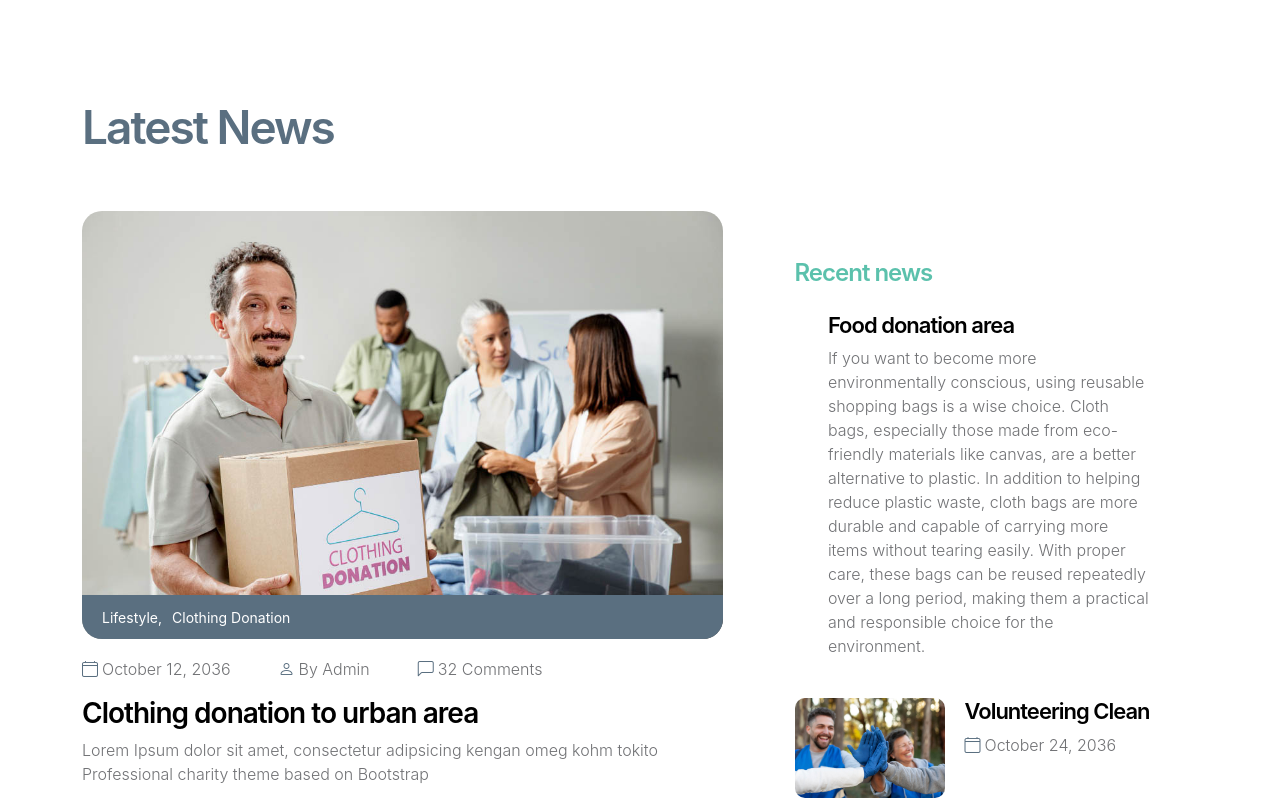
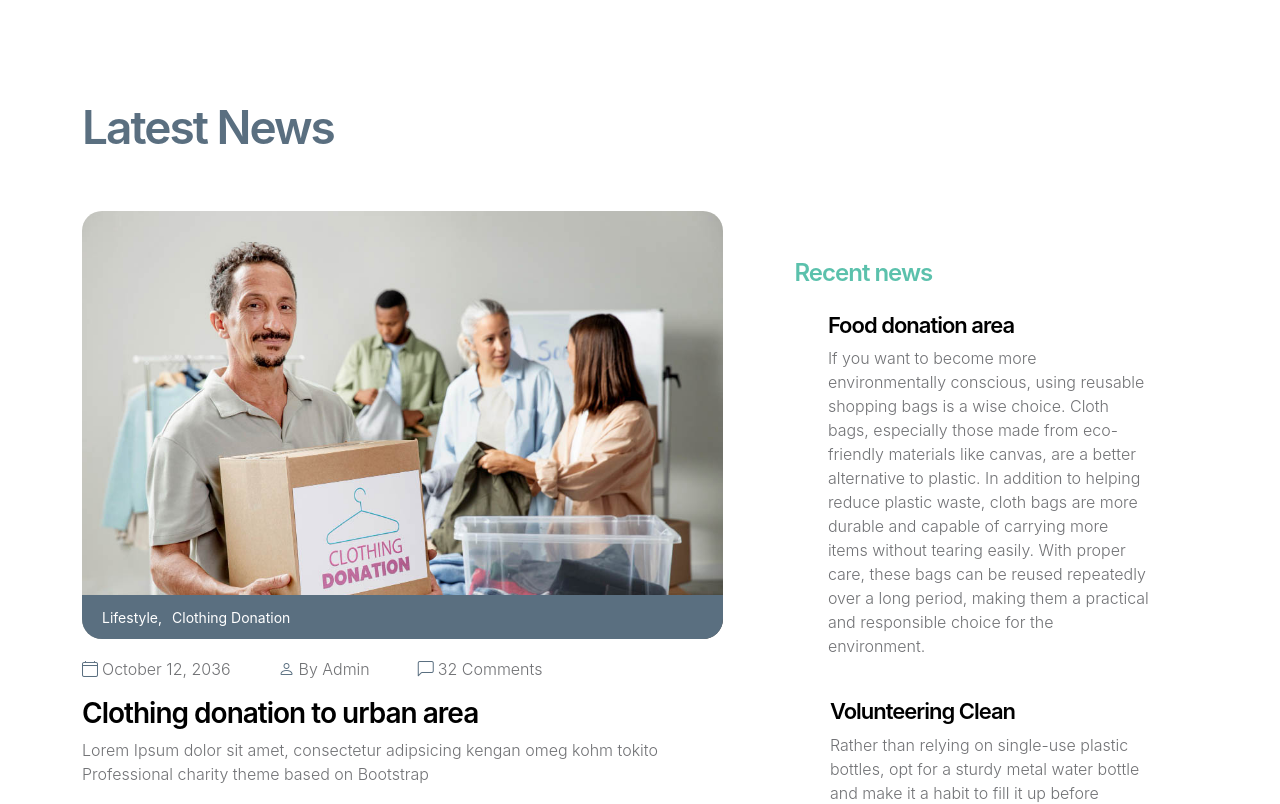
Before and after one commit to norcee25/EcoHabit, a React (Create React App) app: page / in a window 1280 px wide. Shown: the top 804 px of the page. Built offline with nearby package versions, Linux system fonts and the light colour scheme.

Commit message:
adding progress

```diff
--- a/src/conponents/News/index.js
+++ b/src/conponents/News/index.js
@@ -119,7 +119,7 @@ const News = () => {
             <div className="news-block news-block-two-col d-flex mt-4">
               <div className="news-block-two-col-image-wrap">
                 <a href="news-detail.html">
-                  <img src="assets/images/news/close-up-happy-people-working-together.jpg" className="news-image img-fluid" alt />
+
                 </a>
               </div>
               <div className="news-block-two-col-info">
@@ -128,8 +128,8 @@ const News = () => {
                 </div>
                 <div className="news-block-date">
                   <p>
-                    <i className="bi-calendar4 custom-icon me-1" />
-                    October 24, 2036
+
+                  Rather than relying on single-use plastic bottles, opt for a sturdy metal water bottle and make it a habit to fill it up before heading out. You can also find a nearby bulk store or refill station to replenish your everyday essentials, such as detergent or body wash, in reusable containers. This simple switch not only minimizes plastic waste but also encourages a sustainable lifestyle that benefits both you and the environment.
                   </p>
                 </div>
               </div>
```
